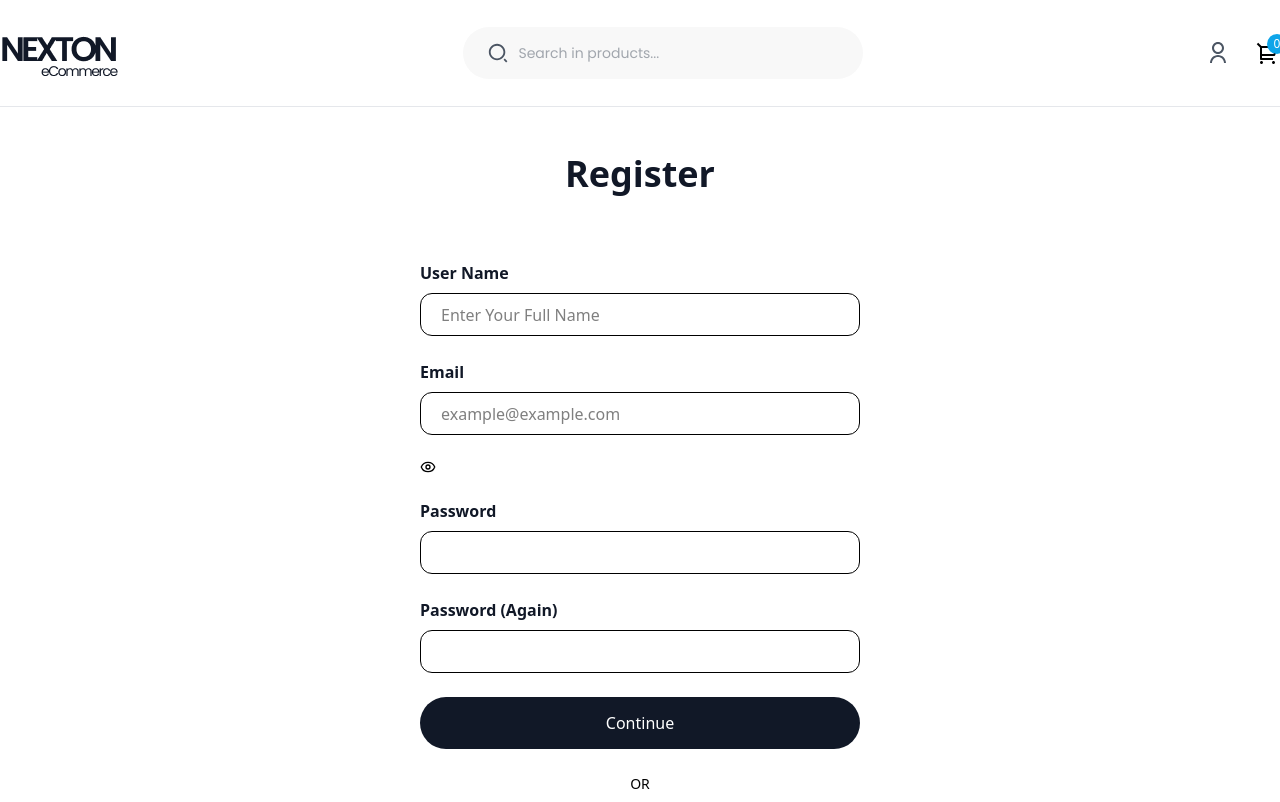
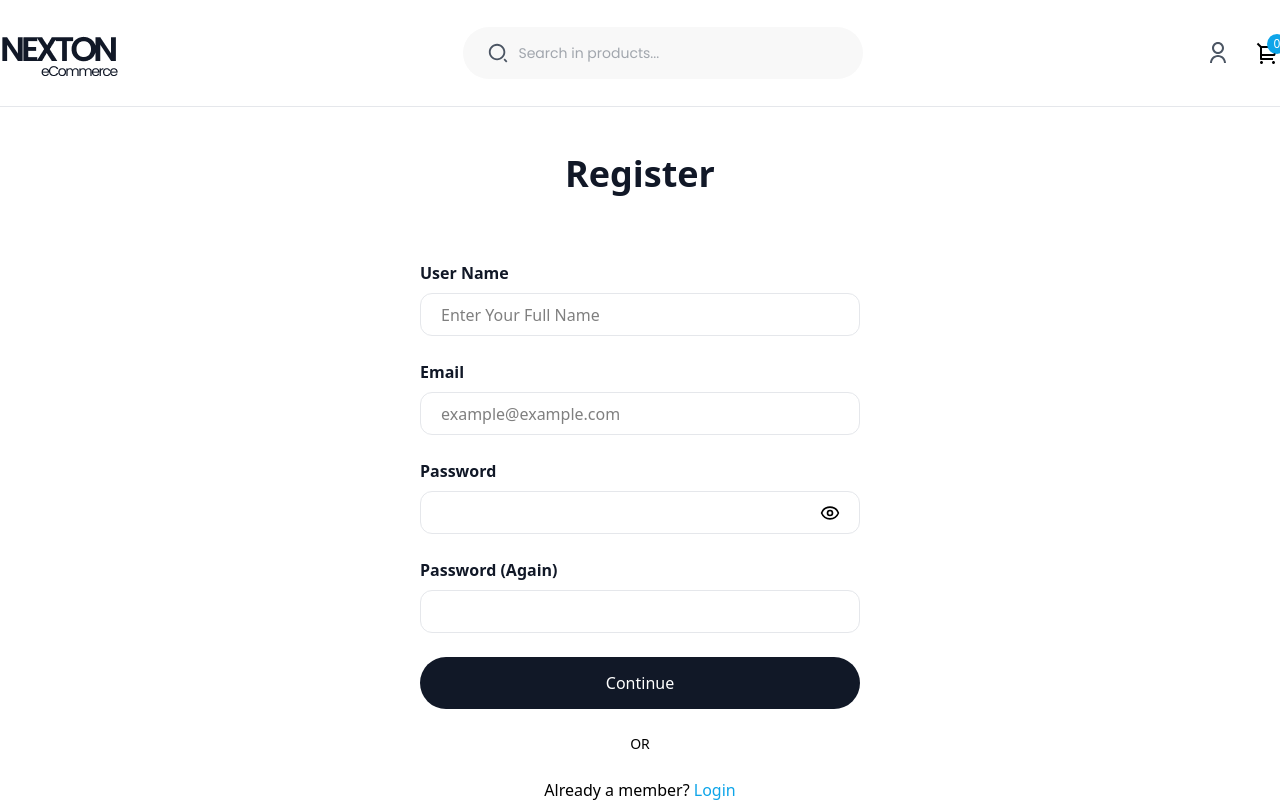
Before and after one commit to Rakib-Hassan-web/E-commarce-Project-nexton-, a React (Vite) app: page /RegisterPage in a window 1280 px wide. Shown: the top 802 px of the page. Built offline with nearby package versions, Linux system fonts and the light colour scheme; no server answers.

Commit message:
registration page eye button kaj korche need anpother eye add

```diff
--- a/src/pages/RegisterPage.jsx
+++ b/src/pages/RegisterPage.jsx
@@ -72,7 +72,7 @@ const RegisterPage = () => {
  <div>
                         <p className='text-base font-semibold text-second text-left'>User Name</p>
                         <p className='text-red-600 font-poppins'>{usernameError}</p>
-                        <input onChange={(e)=>{setusername(e.target.value),setusernameError('')}} className='w-full border border-BorderCol rounded-[12px] h-[43px] px-5 outline-none mt-2' placeholder='Enter Your Full Name' type="email" />
+                        <input onChange={(e)=>{setusername(e.target.value),setusernameError('')}} className='w-full border border-[#E5E7EB] rounded-[12px] h-[43px] px-5 outline-none mt-2' placeholder='Enter Your Full Name' type="email" />
                     </div>
 
 
@@ -80,23 +80,21 @@ const RegisterPage = () => {
                     <div>
                         <p className='text-base font-semibold text-second text-left'>Email</p>
                         <p className='text-red-600 font-poppins'>{emailError}</p>
-                        <input onChange={(e)=>{setEmail(e.target.value),setEmailError('')}} className='w-full border border-BorderCol rounded-[12px] h-[43px] px-5 outline-none mt-2' placeholder='example@example.com' type="email" />
+                        <input onChange={(e)=>{setEmail(e.target.value),setEmailError('')}} className='w-full border border-[#E5E7EB] outline-none  rounded-[12px] h-[43px] px-5  mt-2' placeholder='example@example.com' type="email" />
                     </div>
                     {/* -----Password  */}
-
-                    <LuEye className='3xl cursor-pointer' onClick={()=>setshowpass(!showpass)}  />
-
-
-                    <div>
+                    <div className=' relative'>
                         <p className='text-base font-semibold text-second text-left'>Password</p>
                         <p className='text-red-600 font-poppins'>{passError}</p>
-                        <input onChange={(e)=>{setPass(e.target.value),setPassError('')}}  className='w-full border border-BorderCol rounded-[12px] h-[43px] px-5 outline-none mt-2' type={showpass? 'text' : 'password'} />
+                        <input onChange={(e)=>{setPass(e.target.value),setPassError('')}}  className='w-full border border-[#E5E7EB] rounded-[12px] h-[43px] px-5 outline-none mt-2' type={showpass? 'text' : 'password'} />
+                    <LuEye className='text-xl cursor-pointer absolute top-11 right-5' onClick={()=>setshowpass(!showpass)}  />
+
                     </div>
                     {/* -----Password again */}
                     <div>
                         <p className='text-base font-semibold text-second text-left'>Password (Again)</p>
                         <p className='text-red-600 font-poppins'>{againError}</p>
-                        <input  onChange={(e)=>{setPassAgain(e.target.value),setAgainError('')}}  className='w-full border border-BorderCol rounded-[12px] h-[43px] px-5 outline-none mt-2'type="password" />
+                        <input  onChange={(e)=>{setPassAgain(e.target.value),setAgainError('')}}  className='w-full border border-[#E5E7EB] rounded-[12px] h-[43px] px-5 outline-none mt-2'type="password" />
                     </div>
                 </div>
 
```
